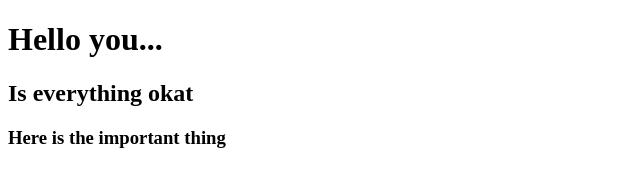
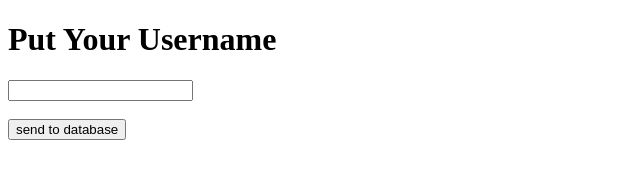
Before and after one commit to Hussein-9K7/Anothercourse, a website: page public/Home.html in a window 1280 px wide. Shown: the whole page, without its empty margins (0-640 px from the left). Drawn offline with Linux system fonts and the light colour scheme.

Commit message:
I add mongodb to the code

```diff
--- a/app.js
+++ b/app.js
@@ -1,6 +1,7 @@
 const express = require ('express')
 const app = express()
 const port = 3000
+const mongoose = require('mongoose');
 
 app.use(express.static('Public'))
 app.get('/' , (req,res) => {
--- a/package.json
+++ b/package.json
@@ -11,6 +11,7 @@
   "type": "commonjs",
   "description": "",
   "dependencies": {
-    "express": "^4.21.2"
+    "express": "^4.21.2",
+    "mongoose": "^8.9.5"
   }
 }
--- a/public/Home.html
+++ b/public/Home.html
@@ -6,8 +6,11 @@
     <title>Document</title>
 </head>
 <body>
-    <h1>Hello you...</h1>
-    <h2>Is everything okat</h2>
-    <h3>Here is the important thing</h3>
+    <h1>Put Your Username</h1>
+    <input type="">
+    <br>
+    <br>
+    <button>send to database</button>
+
 </body>
 </html>
```
Also changed, not shown: 1 other file.
